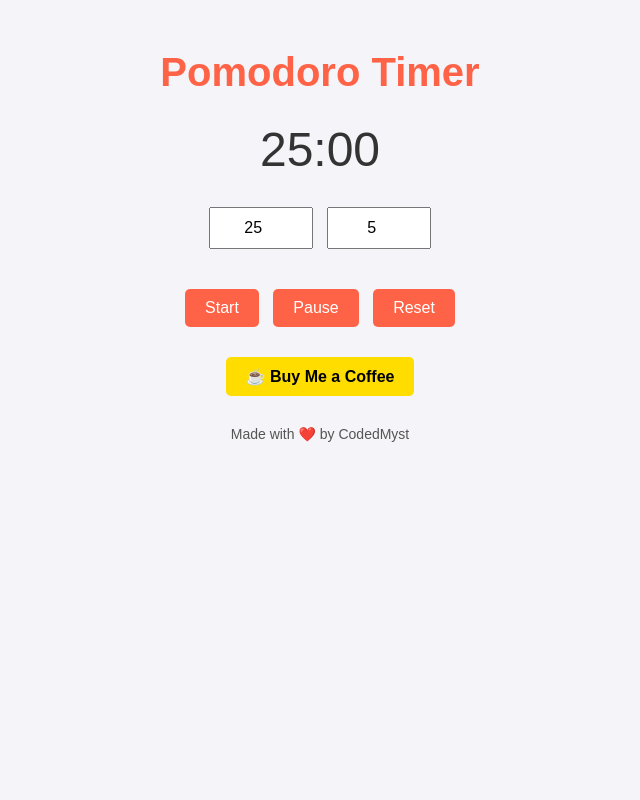
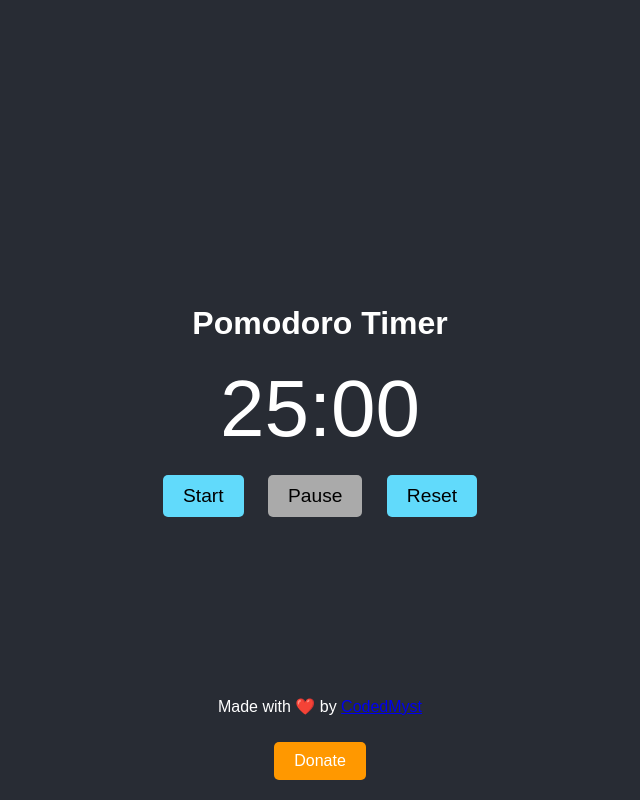
Before and after one commit to CodedMyst/Timer, a plain HTML site: page index.html in a window 1280 px wide. Shown: the whole page, without its empty margins (320-960 px from the left). Drawn offline with Linux system fonts and the light colour scheme.

Commit message:
Add files via upload

```diff
--- a/index.html
+++ b/index.html
@@ -6,85 +6,126 @@
     <title>Pomodoro Timer</title>
     <style>
         body {
+            margin: 0;
+            display: flex;
+            flex-direction: column;
+            justify-content: center;
+            align-items: center;
+            height: 100vh;
+            background-color: #282c34;
+            color: white;
             font-family: Arial, sans-serif;
             text-align: center;
-            margin: 50px auto;
-            max-width: 600px;
-            background-color: #f4f4f9;
-            color: #333;
         }
-        h1 {
-            font-size: 2.5em;
-            color: #ff6347;
+        .timer {
+            font-size: 5rem;
         }
-        #timer {
-            font-size: 3em;
-            margin: 20px 0;
-            color: #333;
-        }
-        .controls, .settings {
+        .controls {
             margin-top: 20px;
         }
-        input {
-            padding: 10px;
-            margin: 10px 5px;
-            font-size: 16px;
-            width: 80px;
+        .controls button {
+            font-size: 1.2rem;
+            padding: 10px 20px;
+            margin: 0 10px;
+            cursor: pointer;
+            border: none;
+            background-color: #61dafb;
+            color: black;
+            border-radius: 5px;
+        }
+        .controls button:disabled {
+            background-color: #aaa;
+            cursor: not-allowed;
+        }
+        footer {
+            position: absolute;
+            bottom: 20px;
             text-align: center;
         }
-        button {
+        .donate-button {
+            margin-top: 10px;
+            font-size: 1rem;
             padding: 10px 20px;
-            margin: 10px 5px;
-            font-size: 16px;
-            background-color: #ff6347;
-            color: #fff;
+            background-color: #ff9800;
+            color: white;
             border: none;
             border-radius: 5px;
             cursor: pointer;
         }
-        button:hover {
-            background-color: #e55340;
-        }
-        .bmc-button {
-            display: inline-block;
-            margin-top: 20px;
-            padding: 10px 20px;
-            background-color: #FFDD00;
-            color: #000;
-            text-decoration: none;
-            font-weight: bold;
-            border-radius: 5px;
-            transition: background-color 0.3s;
-        }
-        .bmc-button:hover {
-            background-color: #FFC107;
-        }
-        footer {
-            margin-top: 30px;
-            font-size: 14px;
-            color: #555;
-        }
     </style>
 </head>
 <body>
-    <h1>Pomodoro Timer</h1>
-    <div id="timer">25:00</div>
-    <div class="settings">
-        <input type="number" id="work-duration" placeholder="Work (min)" value="25">
-        <input type="number" id="break-duration" placeholder="Break (min)" value="5">
+    <div>
+        <h1>Pomodoro Timer</h1>
+        <div class="timer" id="timer">25:00</div>
+        <div class="controls">
+            <button id="startButton">Start</button>
+            <button id="pauseButton" disabled>Pause</button>
+            <button id="resetButton">Reset</button>
+        </div>
     </div>
-    <div class="controls">
-        <button id="start">Start</button>
-        <button id="pause">Pause</button>
-        <button id="reset">Reset</button>
-    </div>
-    <!-- Buy Me a Coffee Button -->
-    <a href="https://www.buymeacoffee.com/sarahk.links" target="_blank" class="bmc-button">
-        ☕ Buy Me a Coffee
-    </a>
     <footer>
-        Made with ❤️ by CodedMyst
+        <p>Made with ❤️ by <a href="https://github.com/CodedMyst" target="_blank">CodedMyst</a></p>
+        <button class="donate-button" onclick="window.open('https://paypal.me/nationallibrary.live', '_blank')">Donate</button>
     </footer>
-    <script src="script.js"></script>
+    <script>
+        let timerElement = document.getElementById("timer");
+        let startButton = document.getElementById("startButton");
+        let pauseButton = document.getElementById("pauseButton");
+        let resetButton = document.getElementById("resetButton");
+
+        let intervalId = null;
+        let isRunning = false;
+        let timeLeft = 25 * 60; // 25 minutes in seconds
+
+        function updateTimerDisplay() {
+            const minutes = String(Math.floor(timeLeft / 60)).padStart(2, "0");
+            const seconds = String(timeLeft % 60).padStart(2, "0");
+            timerElement.textContent = `${minutes}:${seconds}`;
+        }
+
+        function startTimer() {
+            if (!isRunning) {
+                isRunning = true;
+                intervalId = setInterval(() => {
+                    if (timeLeft > 0) {
+                        timeLeft--;
+                        updateTimerDisplay();
+                    } else {
+                        clearInterval(intervalId);
+                        isRunning = false;
+                        alert("Time's up! Take a short break.");
+                    }
+                }, 1000);
+                startButton.disabled = true;
+                pauseButton.disabled = false;
+            }
+        }
+
+        function pauseTimer() {
+            if (isRunning) {
+                clearInterval(intervalId);
+                isRunning = false;
+                startButton.disabled = false;
+                pauseButton.disabled = true;
+            }
+        }
+
+        function resetTimer() {
+            clearInterval(intervalId);
+            isRunning = false;
+            timeLeft = 25 * 60; // Reset to 25 minutes
+            updateTimerDisplay();
+            startButton.disabled = false;
+            pauseButton.disabled = true;
+        }
+
+        startButton.addEventListener("click", startTimer);
+        pauseButton.addEventListener("click", pauseTimer);
+        resetButton.addEventListener("click", resetTimer);
+
+        // Initialize the timer display
+        updateTimerDisplay();
+    </script>
 </body>
 </html>
```
